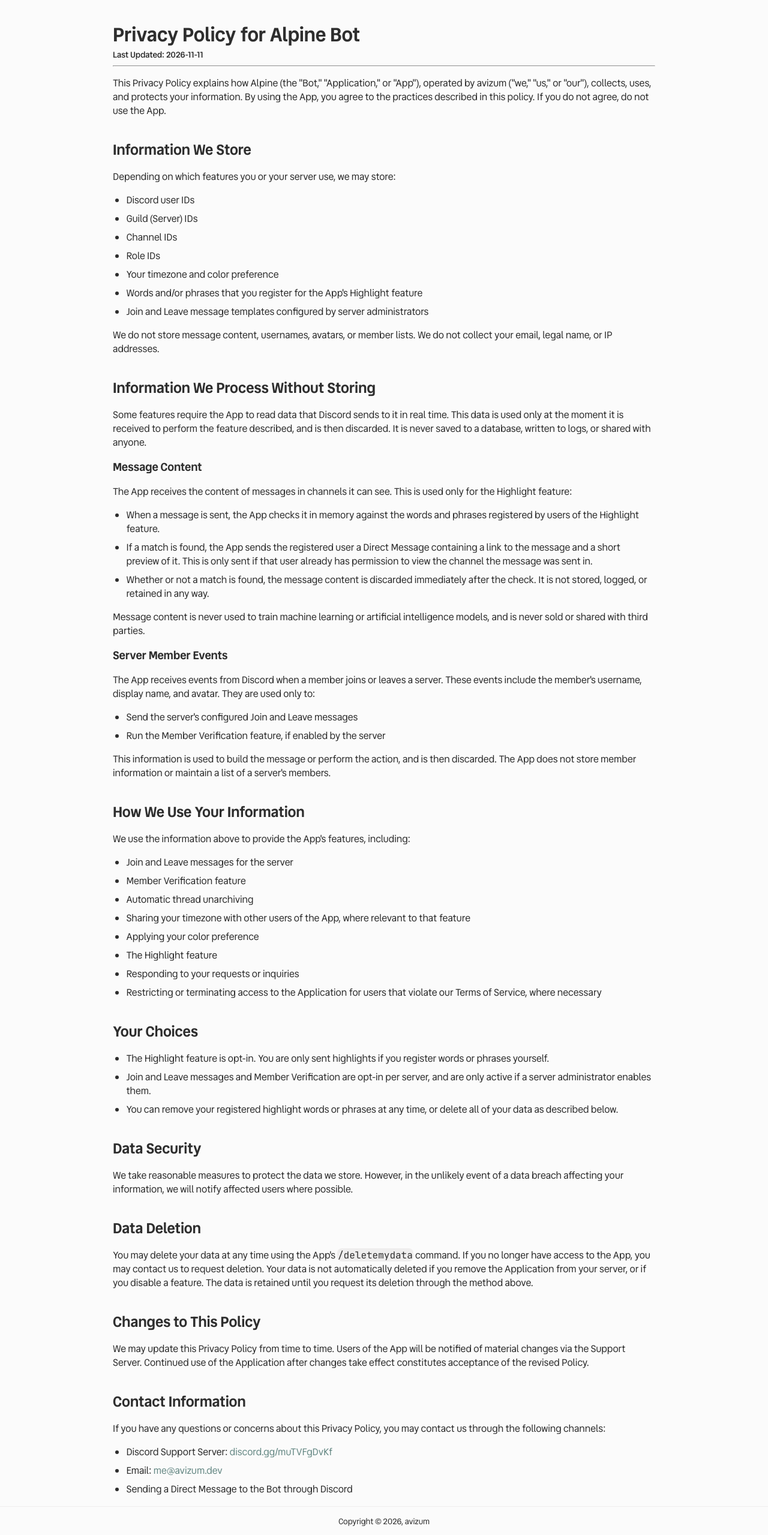
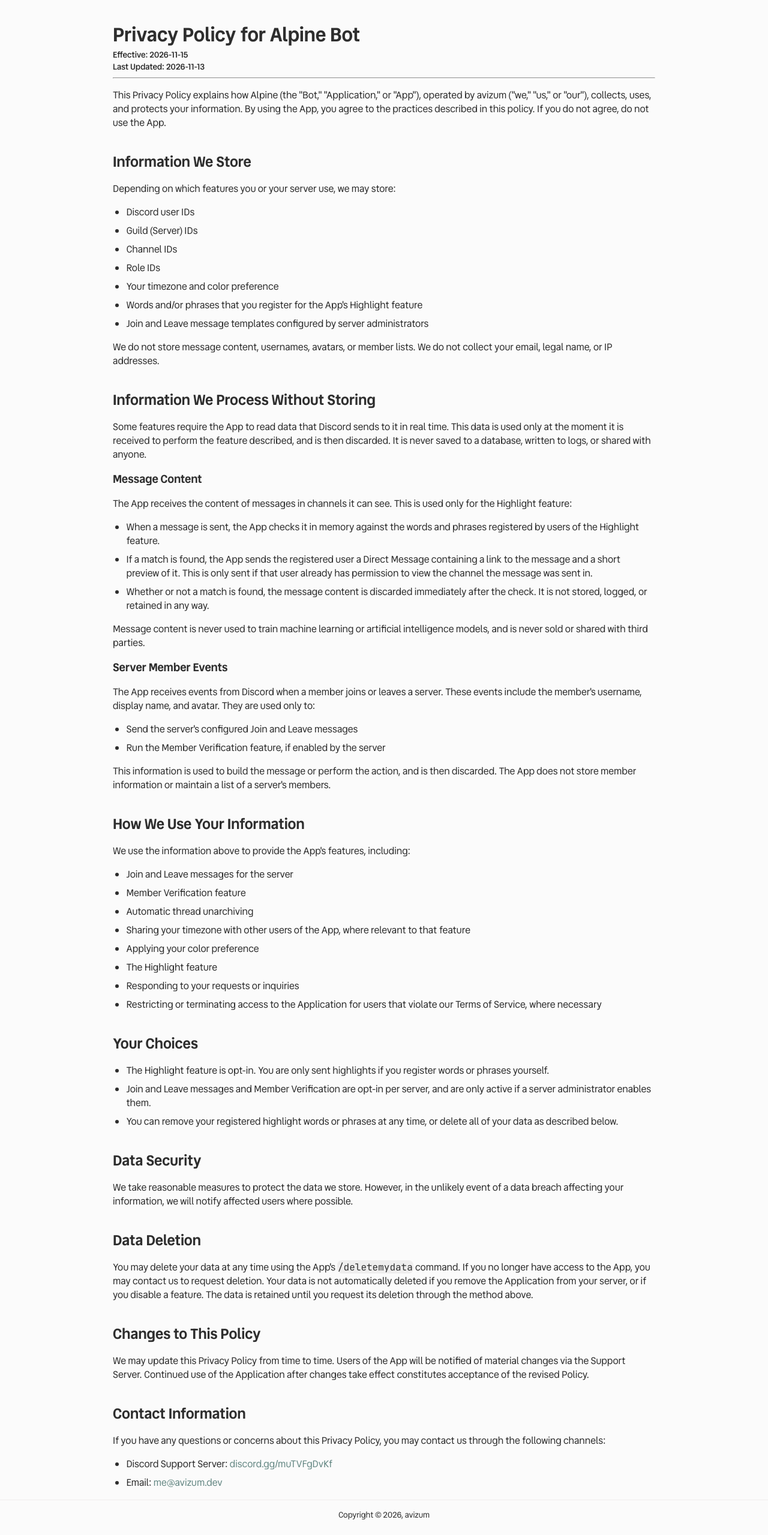
Before and after one commit to avizum/avizum.dev, a Next.js app: page /bots/alpine/privacy in a window 1280 px wide. Shown: the whole page at 60% size. Built offline with nearby package versions, Linux system fonts and the light colour scheme.

Commit message:
Update contact information in tos and privacy policy

```diff
--- a/src/app/bots/alpine/privacy/page.tsx
+++ b/src/app/bots/alpine/privacy/page.tsx
@@ -9,7 +9,10 @@ export default function Privacy() {
     <div className="legal">
       <div className="legal-header">
         <h1 className="title">Privacy Policy for Alpine Bot</h1>
-        <p className="legal-date">Last Updated: 2026-11-11</p>
+        <div className="legal-date">
+          <p>Effective: 2026-11-15</p>
+          <p>Last Updated: 2026-11-13</p>
+        </div>
       </div>
       <hr />
       <p>
@@ -150,7 +153,6 @@ export default function Privacy() {
         <li>
           Email: <a href="mailto:me@avizum.dev">me@avizum.dev</a>
         </li>
-        <li>Sending a Direct Message to the Bot through Discord</li>
       </ul>
     </div>
   );
--- a/src/app/bots/alpine/terms/page.tsx
+++ b/src/app/bots/alpine/terms/page.tsx
@@ -12,9 +12,10 @@ export default function Terms() {
         <h1 className="title">Terms of Service for Alpine Bot</h1>
         <div className="legal-date">
           <p>Effective: 2026-11-15</p>
-          <p>Last Updated: 2026-11-11</p>
+          <p>Last Updated: 2026-11-13</p>
         </div>
       </div>
+      <hr />
       <p>
         These Terms of Service (the "Terms") govern your access to and use of Alpine (The "Bot,"
         "Application," or "App") an Application on Discord, operated by avizum ("we," "us," or
@@ -150,7 +151,6 @@ export default function Terms() {
         <li>
           Email: <a href="mailto:me@avizum.dev">me@avizum.dev</a>
         </li>
-        <li>Sending a Direct Message to the Bot through Discord</li>
       </ul>
     </div>
   );
```
